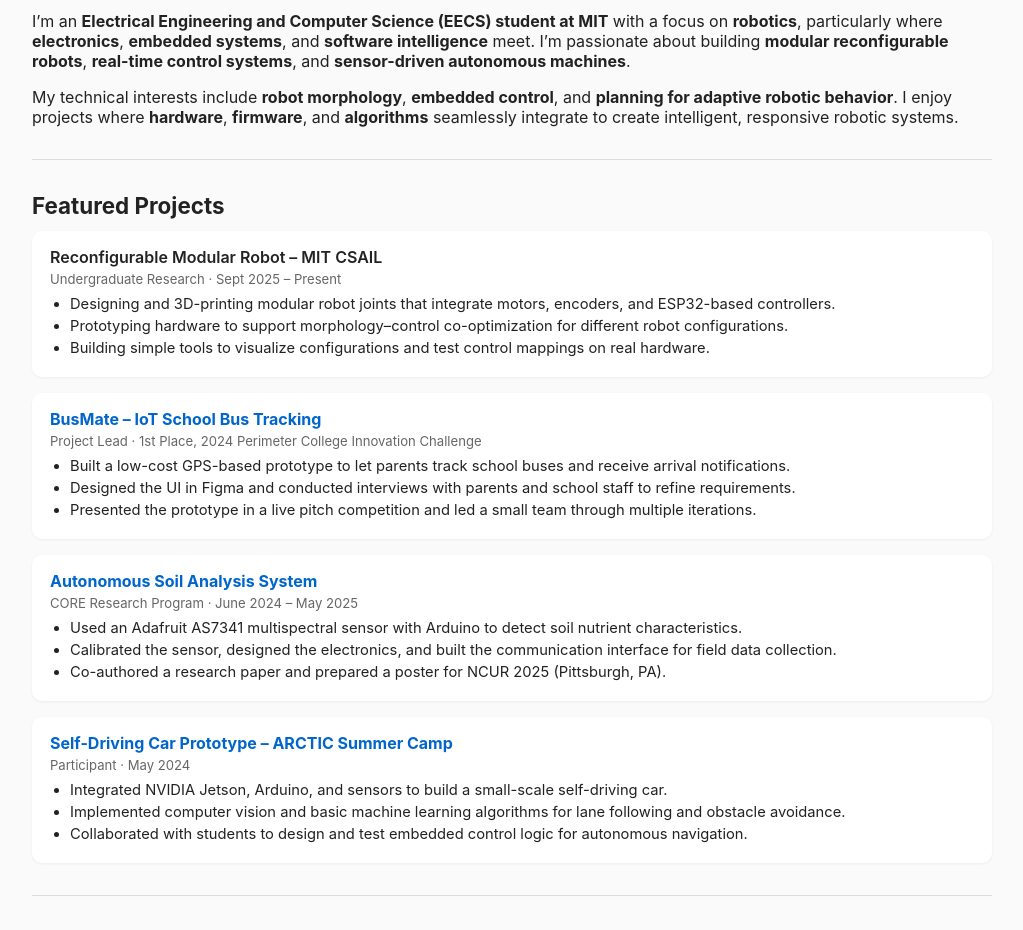
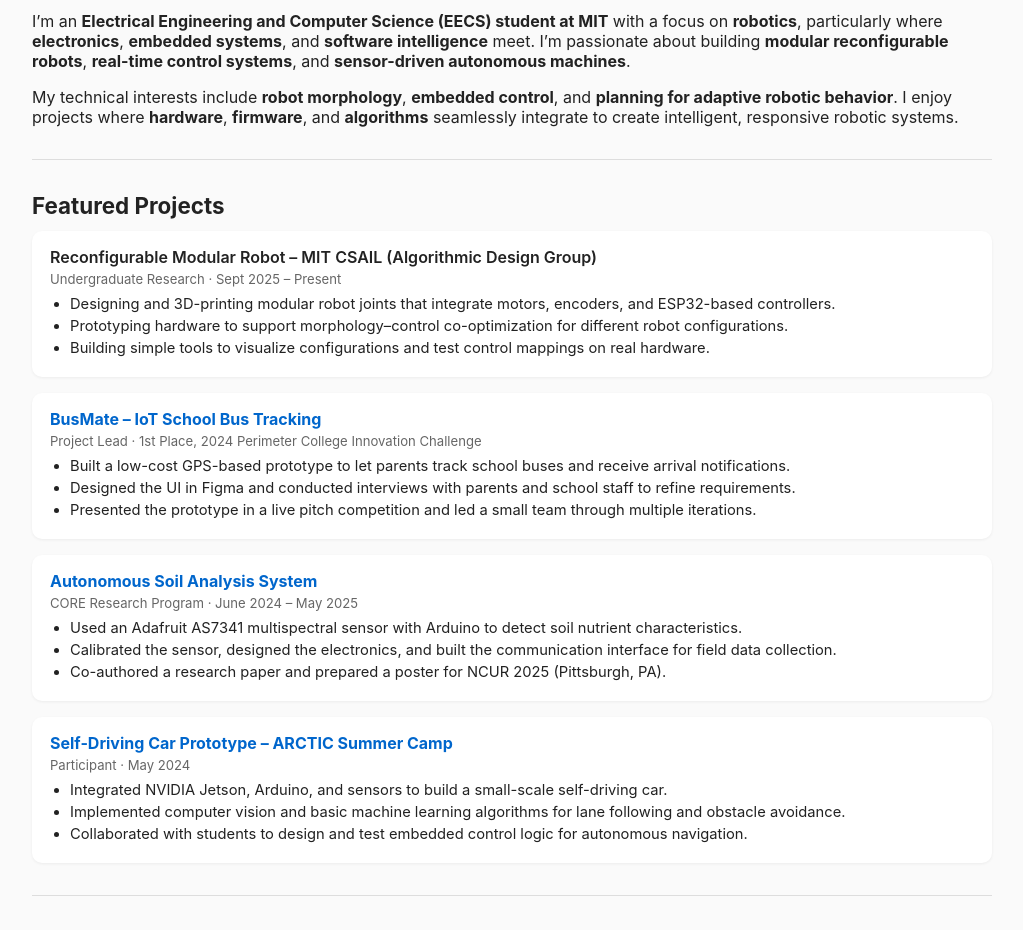
Before and after one commit to Waiyan512/portfolio, a Jekyll site: the page built from index.md, in a window 1280 px wide and 1400 px high. Shown: the part 329-1259 px from the top of the window, without its empty margins (128-1151 px from the left). Built offline with Jekyll 4.4.1, drawn with Linux system fonts in a browser that asks for light colours; some of the changed text lies outside the part shown.

Commit message:
Update index.md

```diff
--- a/index.md
+++ b/index.md
@@ -50,7 +50,7 @@ My technical interests include **robot morphology**, **embedded control**, and *
 <div class="projects-grid">
 
   <div class="project-card">
-    <div class="project-title">Reconfigurable Modular Robot – MIT CSAIL</div>
+    <div class="project-title">Reconfigurable Modular Robot – MIT CSAIL (Algorithmic Design Group)</div>
     <div class="project-meta">Undergraduate Research · Sept 2025 – Present</div>
     <ul>
       <li>Designing and 3D-printing modular robot joints that integrate motors, encoders, and ESP32-based controllers.</li>
@@ -119,7 +119,7 @@ My technical interests include **robot morphology**, **embedded control**, and *
 <div class="section">
 
   <div class="item-block">
-    <div class="item-title"><strong>MIT CSAIL – Undergraduate Researcher</strong></div>
+    <div class="item-title"><strong>MIT Computer Science and Artificial Intelligence Lab(CSAIL) – Undergraduate Researcher</strong></div>
     <div class="item-meta">Sept 2025 – Present · Cambridge, MA</div>
     <ul>
       <li>Design and prototype modular robot components using 3D printing, electronics integration, and embedded control.</li>
```
